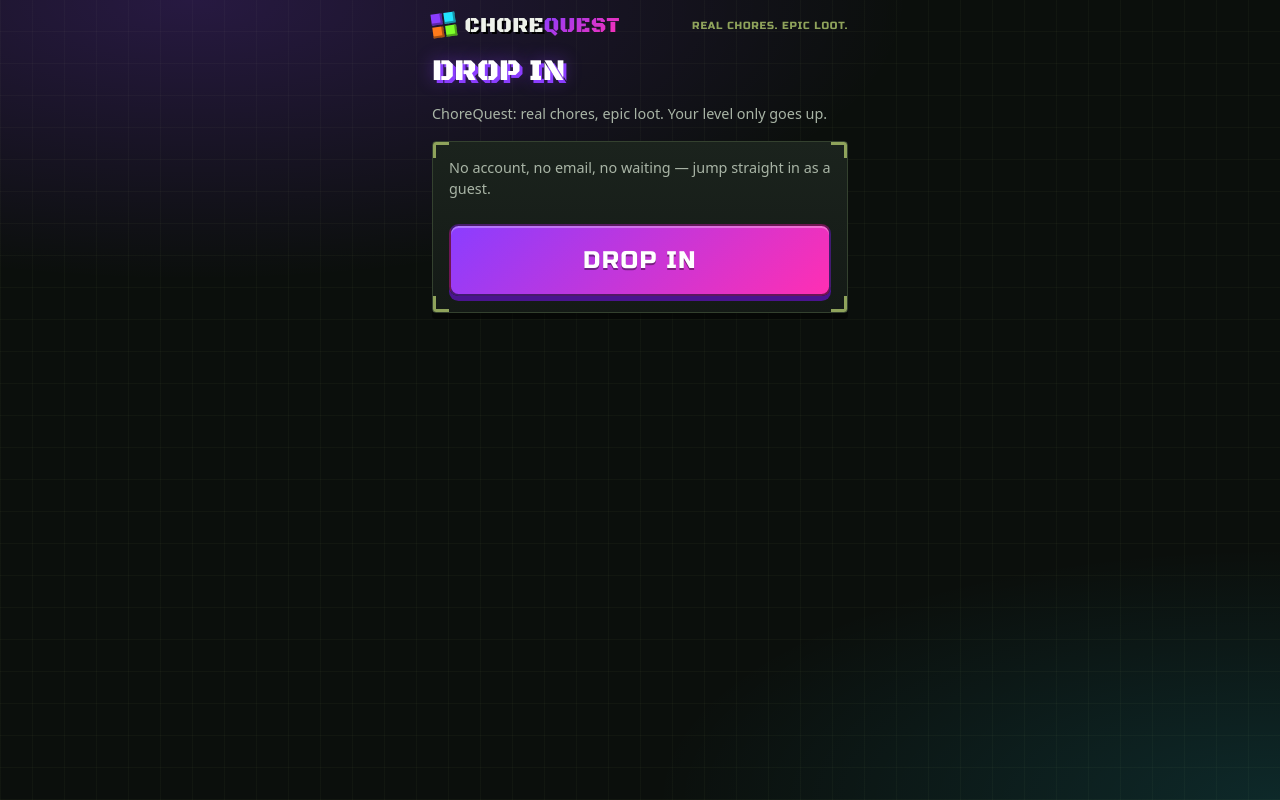
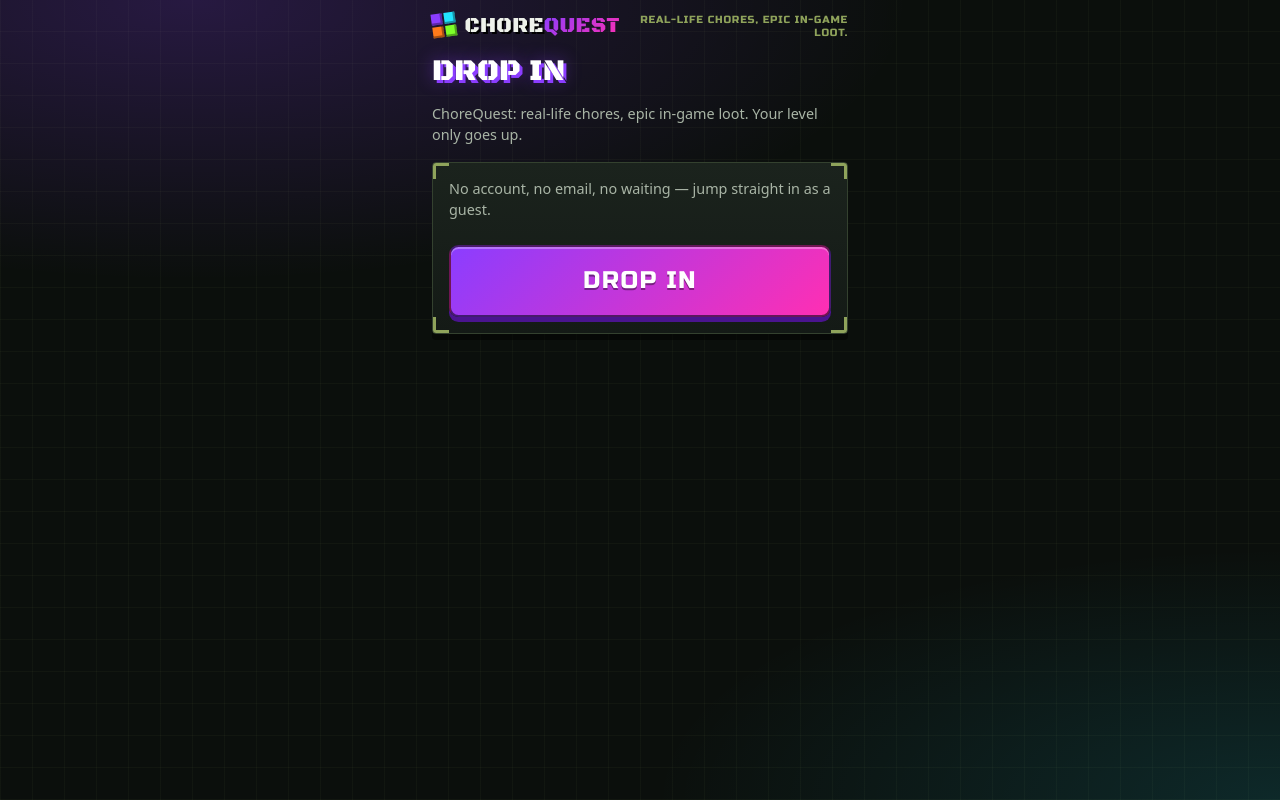
Before and after one commit to marlandoj/uponly, a Next.js app: page /login in a window 1280 px wide. Built offline with nearby package versions, Linux system fonts and the light colour scheme.

Commit message:
UPONLY-1: tagline — Real-life chores, EPIC in-game loot

```diff
--- a/app/layout.tsx
+++ b/app/layout.tsx
@@ -10,7 +10,7 @@
 
 export const metadata: Metadata = {
   title: "ChoreQuest",
-  description: "Real chores. Epic loot. The chore game where your level only ever rises.",
+  description: "Real-life chores, epic in-game loot. The chore game where your level only ever rises.",
   appleWebApp: { capable: true, title: "ChoreQuest", statusBarStyle: "default" },
   icons: { apple: "/icons/apple-touch-icon.png" },
 };
@@ -38,7 +38,7 @@
               Chore<b>Quest</b>
             </span>
           </Link>
-          <span className="tagline">Real chores. Epic loot.</span>
+          <span className="tagline">Real-life chores, EPIC in-game loot.</span>
         </header>
         <main className="shell">{children}</main>
       </body>
--- a/app/login/page.tsx
+++ b/app/login/page.tsx
@@ -32,7 +32,7 @@
   return (
     <>
       <h1>Drop in</h1>
-      <p className="muted">ChoreQuest: real chores, epic loot. Your level only goes up.</p>
+      <p className="muted">ChoreQuest: real-life chores, epic in-game loot. Your level only goes up.</p>
       <div className="card">
         <p className="muted">No account, no email, no waiting — jump straight in as a guest.</p>
         <button type="button" onClick={dropIn} disabled={busy} className="dropin-hero">
--- a/app/manifest.ts
+++ b/app/manifest.ts
@@ -3,9 +3,9 @@
 // Manifest + icons + theme only. Deliberately no service worker / offline mode.
 export default function manifest(): MetadataRoute.Manifest {
   return {
-    name: "ChoreQuest — real chores, epic loot",
+    name: "ChoreQuest — real-life chores, epic in-game loot",
     short_name: "ChoreQuest",
-    description: "Real chores. Epic loot. Turn a chore into a quest — your level only ever goes up.",
+    description: "Real-life chores, epic in-game loot. Turn a chore into a quest — your level only ever goes up.",
     start_url: "/",
     scope: "/",
     display: "standalone",
```
